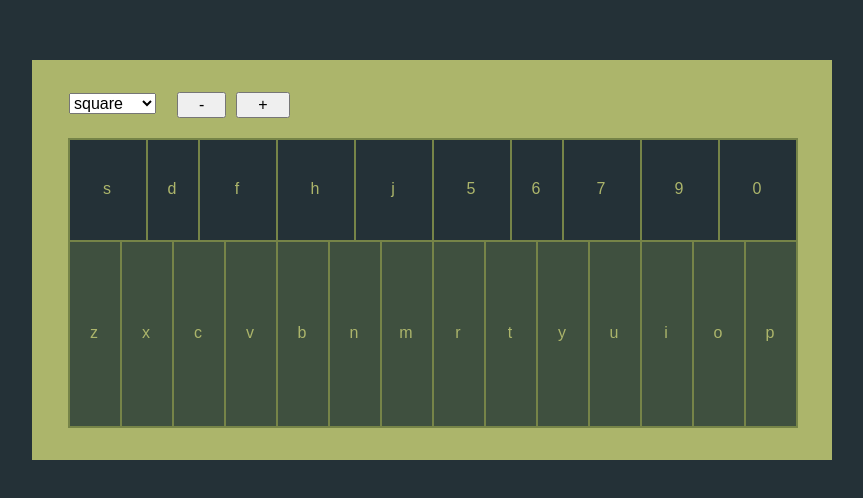
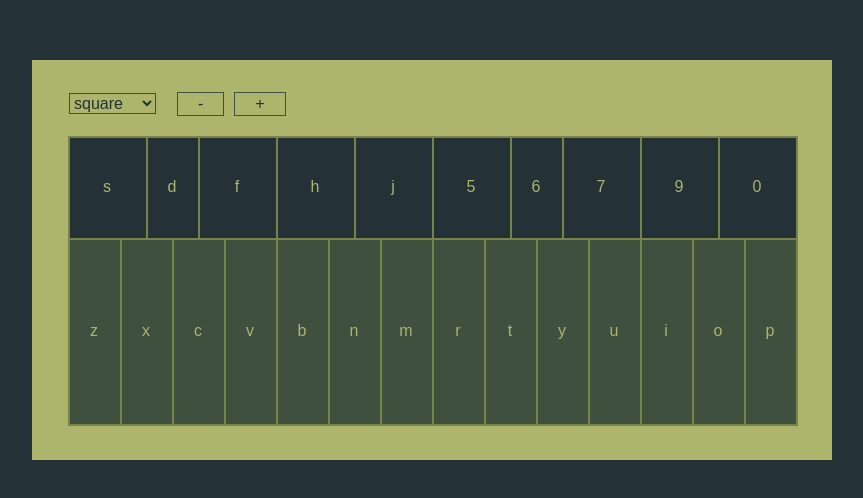
Before and after one commit to yennlou/chip-cake, a Preact app: page / in a window 1280 px wide. Shown: the part 140-638 px from the top of the page, without its empty margins (208-1071 px from the left). Built offline with nearby package versions, Linux system fonts and the light colour scheme.

Commit message:
update style

```diff
--- a/src/keys.ts
+++ b/src/keys.ts
@@ -1,4 +1,30 @@
-export const majorKeyList = [
+export type Key =
+  | 'z'
+  | 'x'
+  | 'c'
+  | 'v'
+  | 'b'
+  | 'n'
+  | 'm'
+  | 'r'
+  | 't'
+  | 'y'
+  | 'u'
+  | 'i'
+  | 'o'
+  | 'p'
+  | 's'
+  | 'd'
+  | 'f'
+  | 'h'
+  | 'j'
+  | '5'
+  | '6'
+  | '7'
+  | '9'
+  | '0'
+
+export const majorKeyList: Key[] = [
   'z',
   'x',
   'c',
@@ -14,7 +40,7 @@ export const majorKeyList = [
   'o',
   'p'
 ]
-export const majorNoteList = [
+export const majorNoteList: number[] = [
   174.614,
   195.998,
   220.0,
@@ -31,8 +57,19 @@ export const majorNoteList = [
   659.255
 ]
 
-export const minorKeyList = ['s', 'd', 'f', 'h', 'j', '5', '6', '7', '9', '0']
-export const minorNoteList = [
+export const minorKeyList: Key[] = [
+  's',
+  'd',
+  'f',
+  'h',
+  'j',
+  '5',
+  '6',
+  '7',
+  '9',
+  '0'
+]
+export const minorNoteList: number[] = [
   184.997,
   207.652,
   233.082,
@@ -47,13 +84,11 @@ export const minorNoteList = [
 export const majorKeyFreqMap = majorKeyList.reduce(
   (o, k, i) => ({ ...o, [k]: majorNoteList[i] }),
   {}
-)
+) as { [key in Key]: number }
 export const minorKeyFreqMap = minorKeyList.reduce(
   (o, k, i) => ({ ...o, [k]: minorNoteList[i] }),
   {}
-)
+) as { [key in Key]: number }
 
 export const keyFreqMap = { ...majorKeyFreqMap, ...minorKeyFreqMap }
 export const keyList = Object.keys(keyFreqMap)
-
-export type Key = keyof typeof keyFreqMap
--- a/src/styles/config.scss
+++ b/src/styles/config.scss
@@ -15,8 +15,5 @@
     & > button + button {
       margin-left: 10px;
     }
-    button {
-      padding: 2px 20px;
-    }
   }
 }
--- a/src/styles/global.scss
+++ b/src/styles/global.scss
@@ -52,3 +52,16 @@ img {
   padding: 32px 36px 20px;
   color: var(--gb4-1);
 }
+
+button {
+  padding: 2px 20px;
+  border: 1px solid var(--gb4-2);
+  background: var(--gb4-4);
+  color: var(--gb4-1);
+}
+
+select {
+  border: 1px solid var(--gb4-2);
+  background: 1px solid var(--gb4-4);
+  color: var(--gb4-1);
+}
--- a/src/styles/piano.scss
+++ b/src/styles/piano.scss
@@ -30,6 +30,7 @@ $minor-key-color: var(--gb4-4);
 
   &__major-key {
     display: flex;
+    padding: 0;
     flex: 1 0 0;
     align-items: center;
     justify-content: center;
@@ -45,6 +46,7 @@ $minor-key-color: var(--gb4-4);
 
   &__minor-key {
     display: flex;
+    padding: 0;
     flex: 1.5 0 0;
     align-items: center;
     justify-content: center;
```
